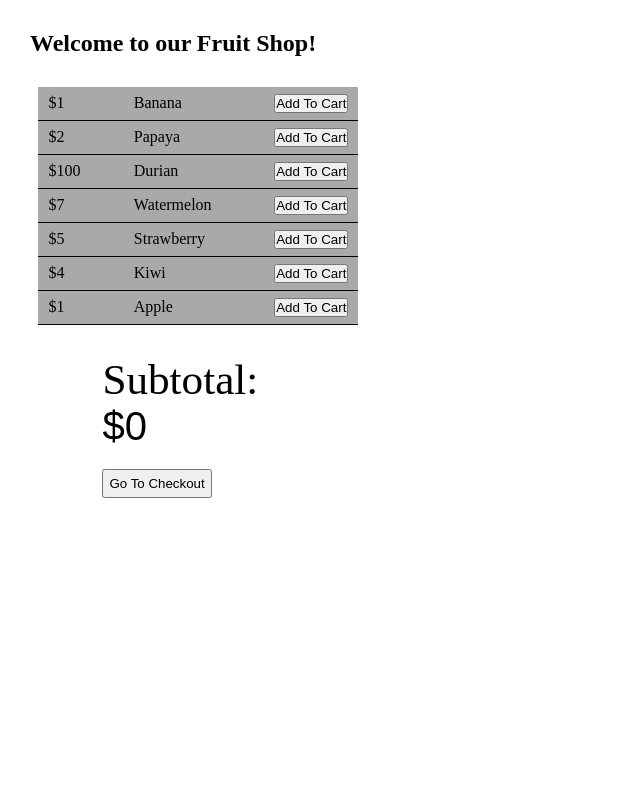
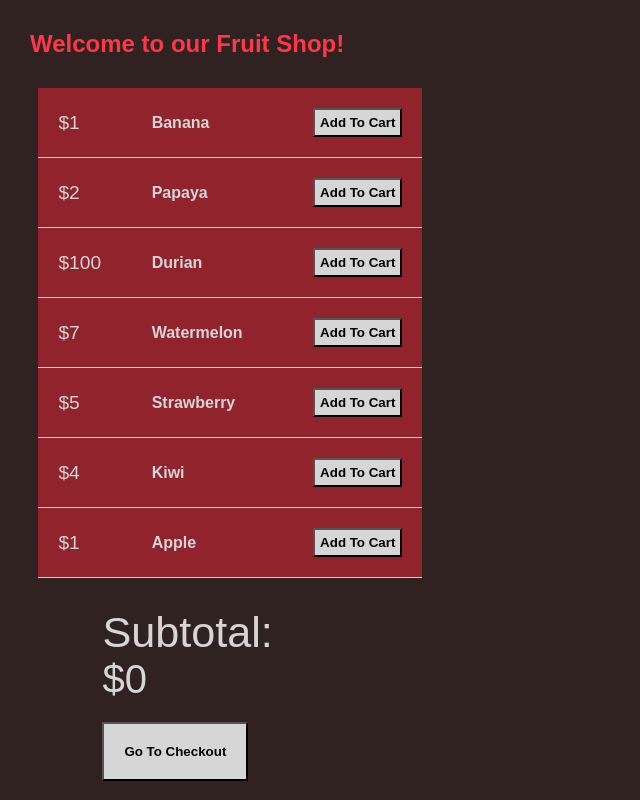
Before and after one commit to GabeCurran/shopping-cart, a Flask app: page / in a window 1280 px wide. Shown: the whole page, without its empty margins (0-640 px from the left). Run offline with Flask 2, Linux system fonts and the light colour scheme.

Commit message:
Add more styling changes

```diff
--- a/static/styles.css
+++ b/static/styles.css
@@ -1,5 +1,13 @@
 *, *:before, *:after {
-    box-sizing: border-box; padding: 0; margin: 0;
+    box-sizing: border-box; padding: 0; margin: 0; font-family: sans-serif;
+}
+
+body {
+    background-color: #312222;
+}
+
+p {
+    color: #d6d6d6;
 }
 
 main {
@@ -7,33 +15,26 @@ main {
 }
 
 h1 {
+    color: #ff3849;
     margin: 30px;
     font-size: 1.5em;
 }
 
-#mainContainer > button {
-    padding: 5px;
-    margin: 20px 0 0 5vw;
+button {
+    background-color: #d6d6d6;
+    box-shadow: #8a8a8a;
+    font-weight: 600;
 }
 
 .price {
     width: 35px;
+    font-size: 1.2em;
 }
 
 .fruit {
     width: 30%;
     text-align: left;
-}
-
-#mainContainer > div {
-    background-color: darkgray;
-    width: 25vw;
-    min-width: 300px;
-    display: flex;
-    align-content: center;
-    justify-content: space-between;
-    padding: 7px 10px 7px 10px;
-    border-bottom: 1px solid;
+    font-weight: 600;
 }
 
 #checkoutPrice {
@@ -42,14 +43,17 @@ h1 {
     margin: 30px 0 30px 5vw;
     min-width: 300px;
     font-size: 1.2em;
+    font-weight: 600;
 }
 
 #checkoutText {
+    -webkit-text-stroke: 1px black;
     text-align: left;
     width: 15vw;
     margin: 30px 0 30px 5vw;
     min-width: 300px;
-    font-size: 1.2em;
+    font-size: 1.5em;
+    font-weight: 600;
 }
 
 #subtotal {
@@ -62,3 +66,23 @@ h1 {
     margin: 30px 0 0 5vw;
     font-size: 2.7em;
 }
+
+#mainContainer > button {
+    padding: 20px;
+    margin: 20px 0 0 5vw;
+}
+
+#mainContainer > div {
+    background-color: #91232c;
+    width: 30vw;
+    min-width: 300px;
+    display: flex;
+    align-content: center;
+    align-items: center;
+    justify-content: space-between;
+    padding: 20px 20px 20px 20px;
+    border-bottom: 1px solid #d6d6d6;
+}
+#mainContainer > div > button {
+    padding: 5px;
+}
```
